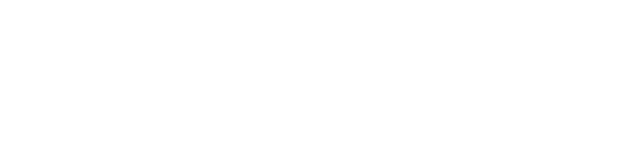
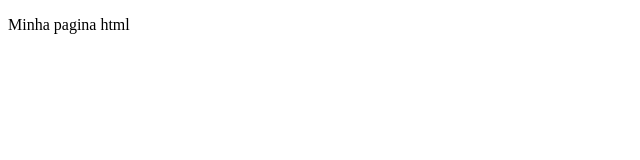
Before and after one commit to etym100/projetoteste, a plain HTML site: page index.html in a window 1280 px wide. Shown: the whole page, without its empty margins (0-640 px from the left). Drawn offline with Linux system fonts and the light colour scheme.

Commit message:
Adicionando paragrafo

```diff
--- a/index.html
+++ b/index.html
@@ -4,6 +4,6 @@
     <title>Titulo da pagina</title>
 </head>
 <body>
-
+    <p>Minha pagina html</p>
 </body>
 </html>
```
